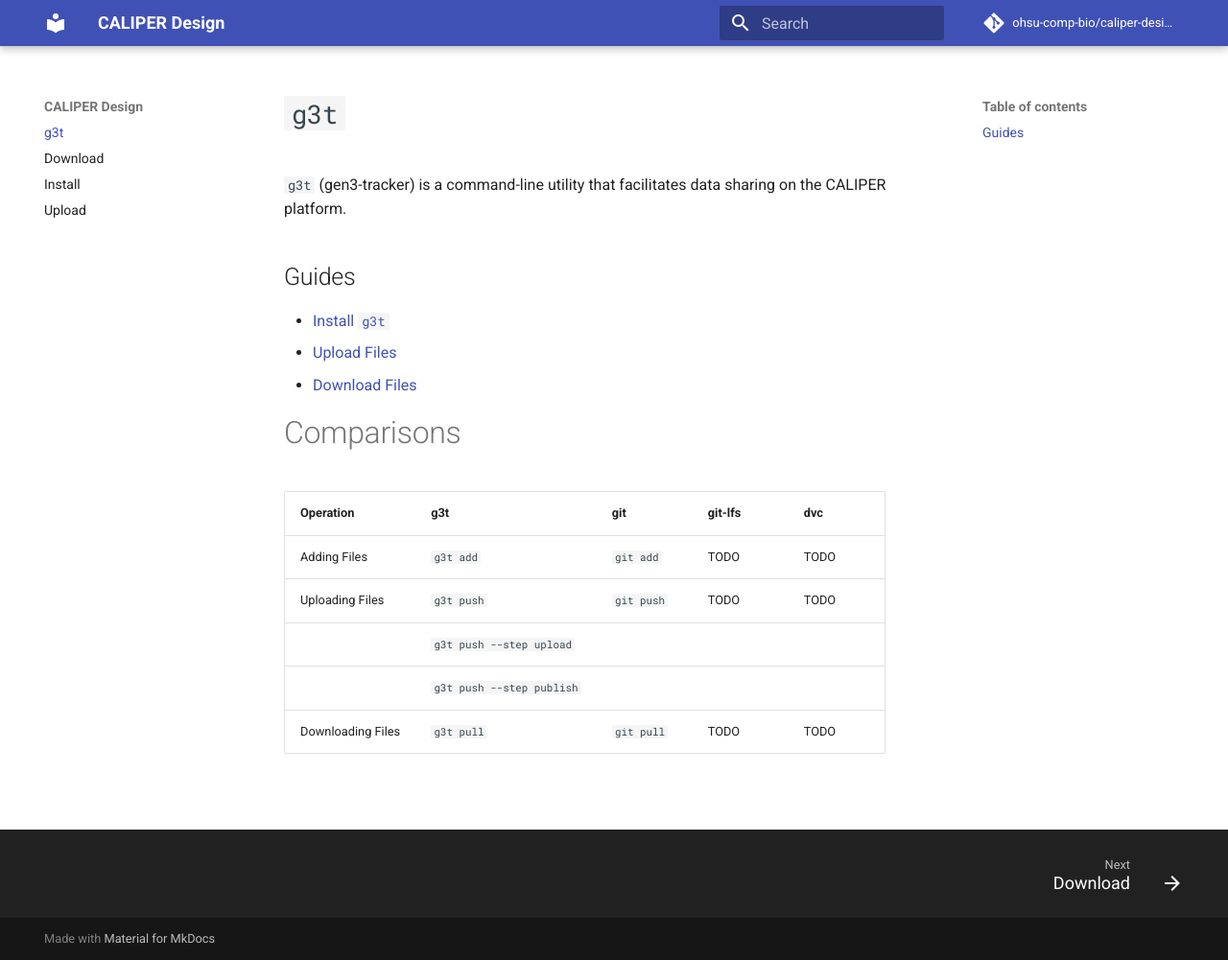
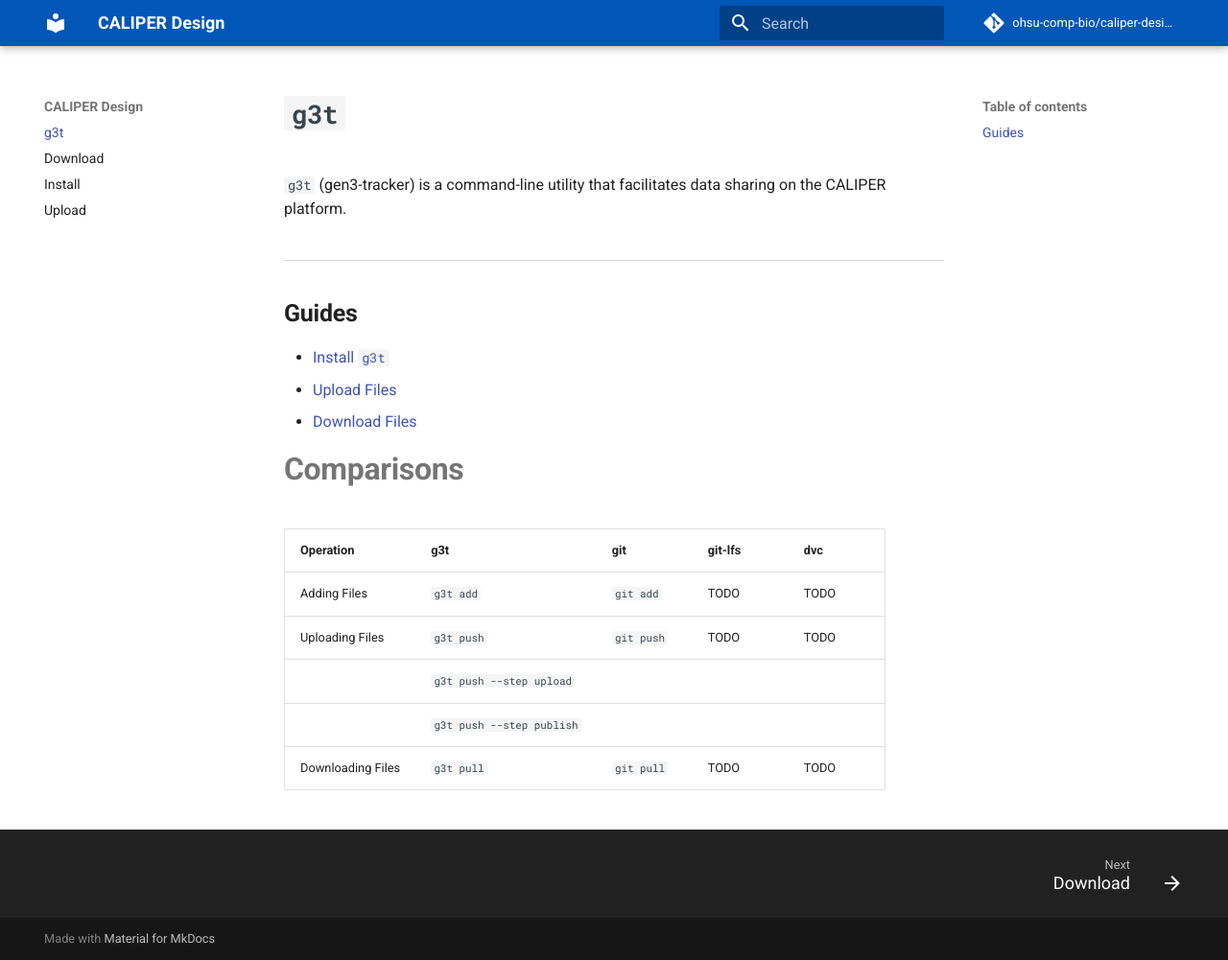
Before and after one commit to ohsu-comp-bio/caliper-design, an MkDocs documentation site: the page built from docs/index.md, in a window 1280 px wide and 1001 px high. Shown: the whole window at 96% size. Built offline with MkDocs 1.6.1 and Material for MkDocs 9.7.7, drawn with Linux system fonts in a browser that asks for light colours; comment, search, counter and statistics services are not loaded.

Commit message:
add cleaner formatting + clean up quickstart

```diff
--- /dev/null
+++ b/docs/stylesheets/extra.css
@@ -0,0 +1,25 @@
+/* Prevent the '$' character in shell blocks from being copied */
+.gp {
+    user-select: none;
+  }
+
+  h1, h2, h3 {
+    font-weight: bold !important;
+  }
+
+  /* horizontal dividers */
+  .md-content h2::before {
+    content: "";
+    display: block;
+    width: 100%;
+    height: 1px;
+    background-color: lightgrey;
+    margin-top: 0.5em;
+    margin-bottom: 1.5em;
+  }
+
+  /* colors */
+  :root  > * {
+    --md-primary-fg-color: #0057B7;
+    --md-primary-fg-color--light: #4698CA;
+  }
--- a/mkdocs.yml
+++ b/mkdocs.yml
@@ -10,6 +10,7 @@
 
 plugins:
   - search
+  - open-in-new-tab # automatically open ext links in new tab
 
 repo_url: https://github.com/ohsu-comp-bio/caliper-design
 repo_name: ohsu-comp-bio/caliper-design
@@ -26,6 +27,9 @@
   - pymdownx.details
   - toc:
       permalink: true
+  - pymdownx.superfences
+  - pymdownx.tabbed:
+      alternate_style: true
 
 extra_css:
   - stylesheets/extra.css
--- /dev/null
+++ b/requirements.txt
@@ -0,0 +1,2 @@
+mkdocs-material
+mkdocs-open-in-new-tab
```
Also changed, not shown: README.md (+2 -2 lines), 1 other file.
